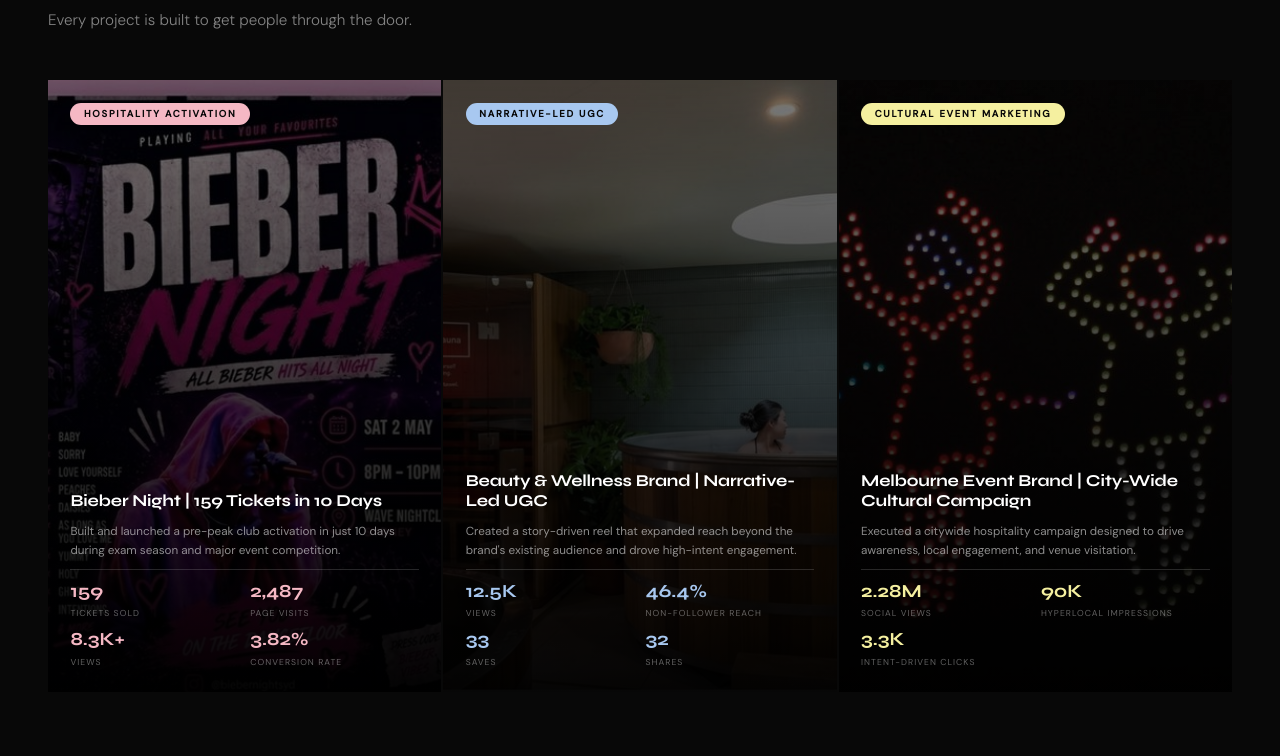
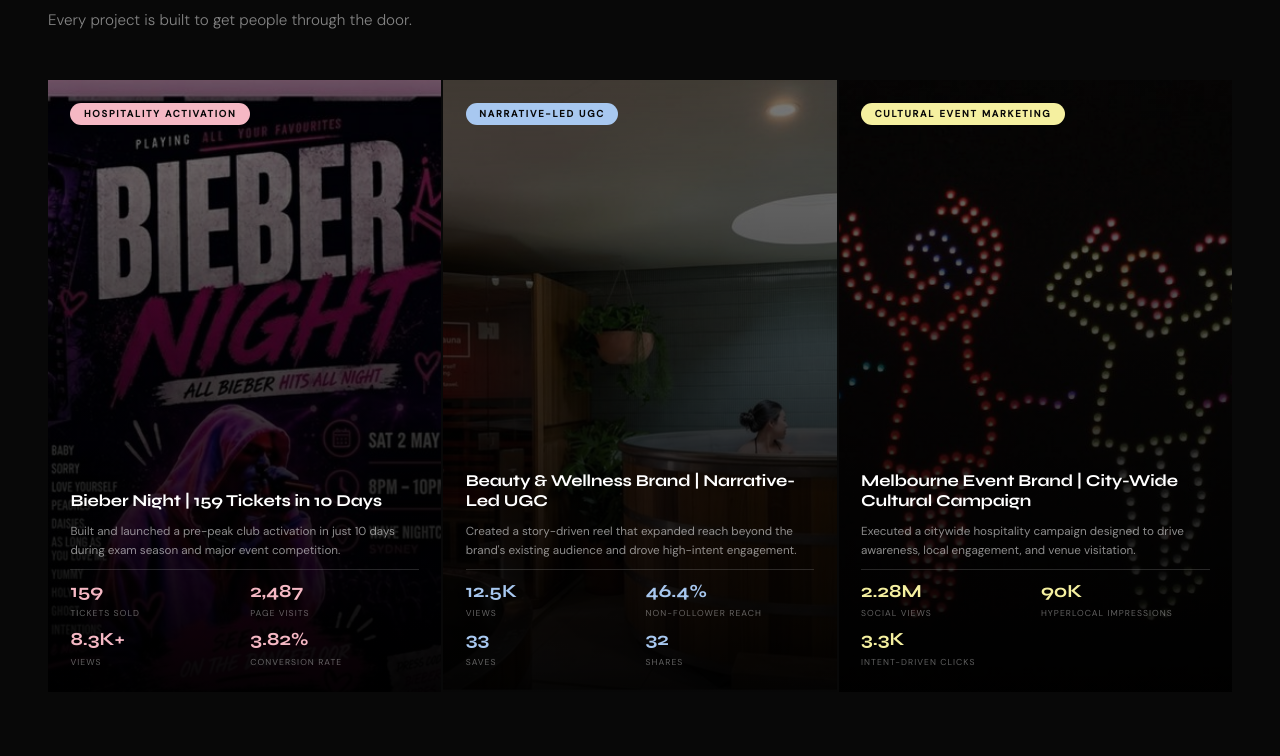
Before and after one commit to jocelynkurniawan/echara-website, a plain HTML site: page index.html in a window 1280 px wide. Shown: the part 1064-1820 px from the top of the page. Drawn offline with Linux system fonts and the light colour scheme.

Commit message:
bieber image sizing

```diff
--- a/index.html
+++ b/index.html
@@ -149,7 +149,7 @@
   .pcard:hover img { transform: scale(1.04); filter: brightness(0.38) saturate(0.75); }
   .pcard img.pos-low {
     object-position: center top;
-    transform: scale(1.06);
+    transform: scale(1.10);
     transform-origin: center top;
   }
   .pcard-overlay {
```
